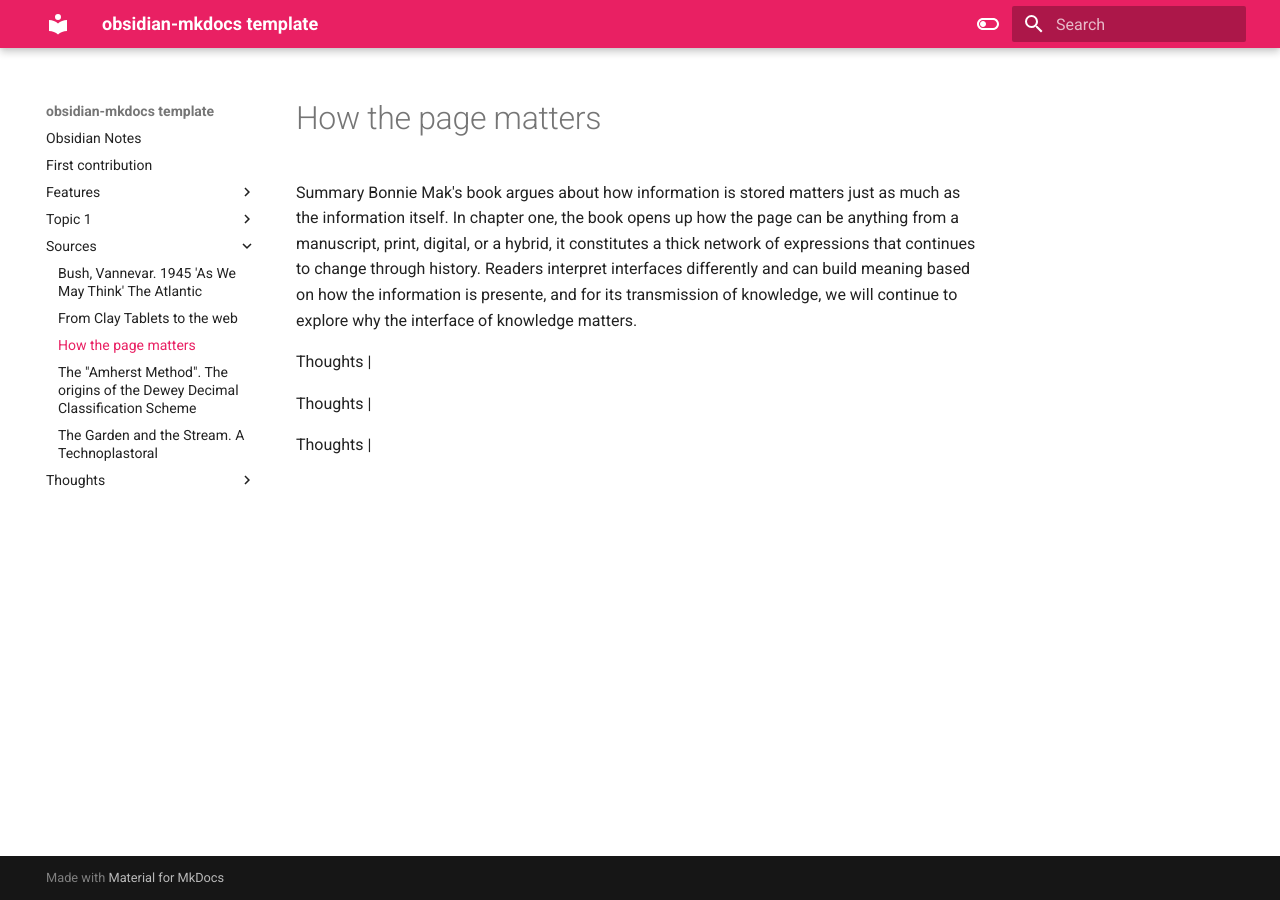
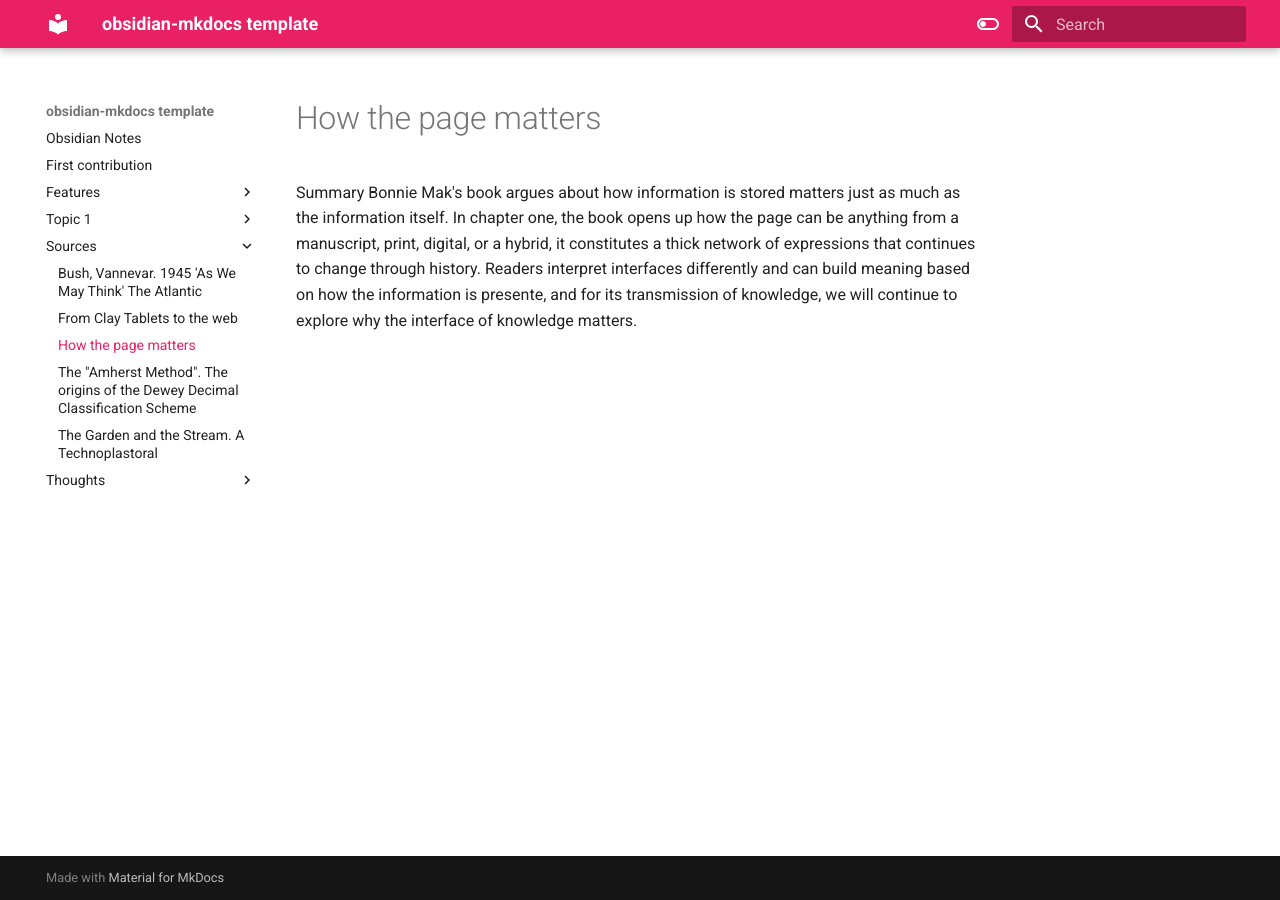
Before and after one commit to GavinMacNabb/HIST1900, an MkDocs documentation site: the page built from docs/sources/How the page matters.md, in a window 1280 px wide. Built offline with MkDocs 1.6.1 and Material for MkDocs 9.7.7, drawn with Linux system fonts in a browser that asks for light colours.

Commit message:
Added updates

```diff
--- a/docs/sources/How the page matters.md
+++ b/docs/sources/How the page matters.md
@@ -1,8 +1,2 @@
 Summary
 Bonnie Mak's book argues about how information is stored matters just as much as the information itself. In chapter one, the book opens up how the page can be anything from a manuscript, print, digital, or a hybrid, it constitutes a thick network of expressions that continues to change through history. Readers interpret interfaces differently and can build meaning based on how the information is presente, and for its transmission of knowledge, we will continue to explore why the interface of knowledge matters.
-
-Thoughts |
-
-Thoughts |
-
-Thoughts |
```
Also changed, not shown: docs/sources/Bush, Vannevar. 1945 'As We May Think' The Atlantic.md (+0 -3 lines), docs/sources/The Garden and the Stream. A Technoplastoral.md (+0 -3 lines).
